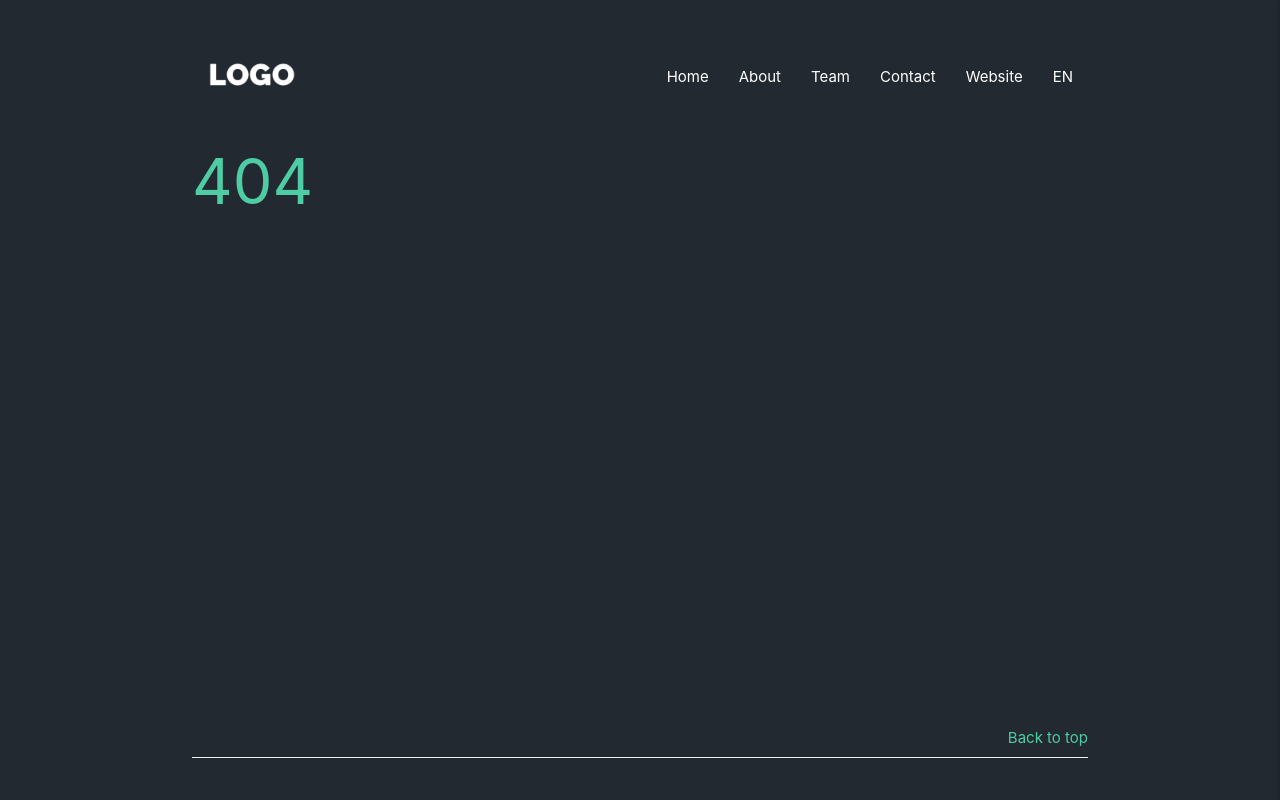
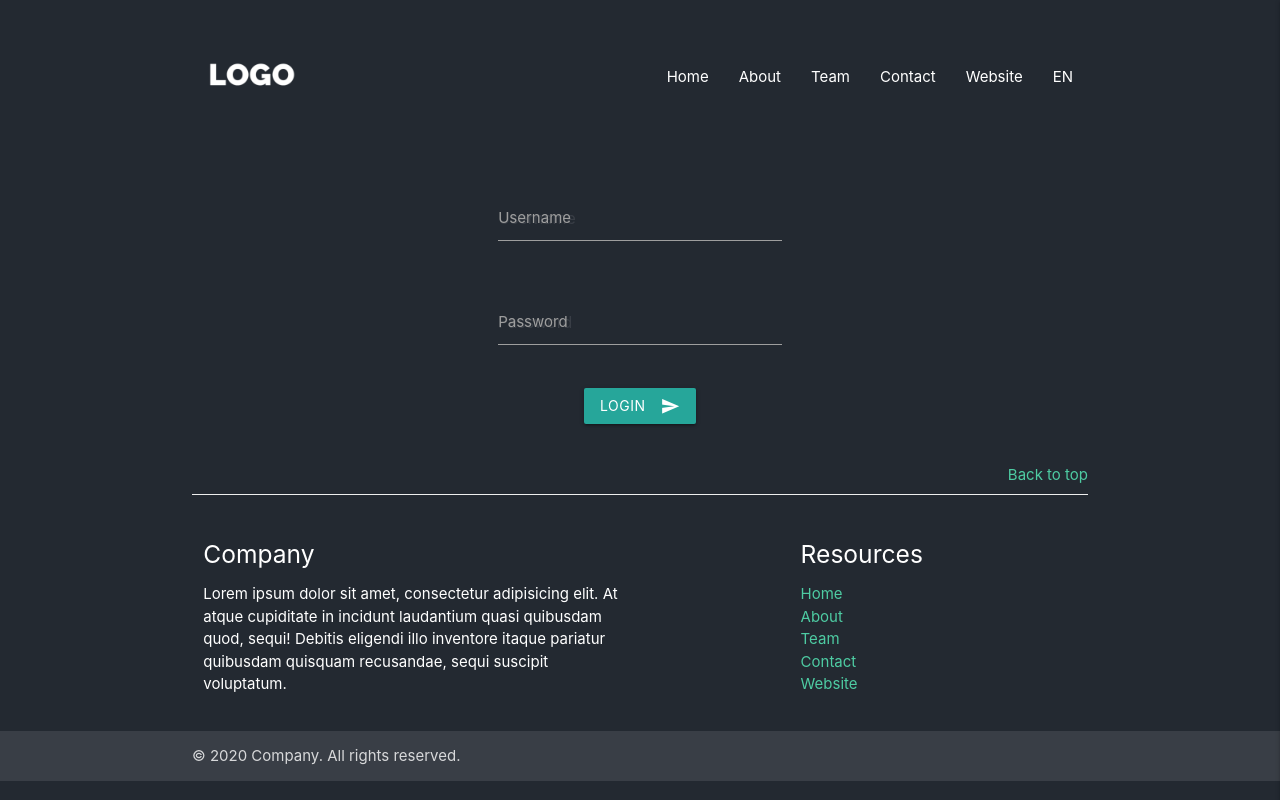
Before and after one commit to 7aske/rzp-blog, a React (Create React App) app: page /#/admin/login in a window 1280 px wide. Before the commit this address led to /#/404. Shown: the top 800 px of the page. Built offline with nearby package versions, Linux system fonts and the light colour scheme; no server answers.

Commit message:
login form

```diff
--- /dev/null
+++ b/src/pages/admin/login/LoginPage.css
@@ -0,0 +1,9 @@
+#login-page {
+  padding-top: 5em;
+}
+
+@media screen and (max-width: 900px) {
+  #login-page {
+    padding-top: 2em;
+  }
+}
--- /dev/null
+++ b/src/pages/admin/login/LoginPage.scss
@@ -0,0 +1,9 @@
+#login-page {
+	padding-top: 5em;
+}
+
+@media screen and (max-width: 900px) {
+	#login-page {
+		padding-top: 2em;
+	}
+}
--- /dev/null
+++ b/src/pages/admin/login/LoginPage.tsx
@@ -0,0 +1,33 @@
+import * as React from "react";
+import { backendUrl } from "../../../globals";
+import "./LoginPage.css"
+
+export const LoginPage = () => {
+	return (
+		<div id="login-page" className="container">
+			<form className="col s12"  method="post" action={backendUrl + "/auth/login"}>
+				<div className="row">
+					<div className="col s12 m3 l3 xl4"/>
+					<div className="input-field col s12 m6 l6 xl4">
+						<input placeholder="Username" id="username" type="text"/>
+						<label htmlFor="username">Username</label>
+					</div>
+				</div>
+				<div className="row">
+					<div className="col s12 m3 l3 xl4"/>
+					<div className="input-field col s12 m6 l6 xl4">
+						<input placeholder="Password" id="password" type="password"/>
+						<label htmlFor="password">Password</label>
+					</div>
+				</div>
+				<div className="row">
+					<div className="col s12 center">
+						<button className="btn waves-effect waves-light" type="submit" name="action">Login
+							<i className="material-icons right">send</i>
+						</button>
+					</div>
+				</div>
+			</form>
+		</div>
+	);
+};
--- a/src/router/Router.tsx
+++ b/src/router/Router.tsx
@@ -1,5 +1,6 @@
 import * as React from "react";
 import { Route, Switch } from "react-router-dom";
+import { LoginPage } from "../pages/admin/login/LoginPage";
 import { Error404 } from "../pages/errors/Error404";
 import { IndexPage } from "../pages/index/IndexPage";
 import { PostPage } from "../pages/post/PostPage";
@@ -8,6 +9,7 @@ export const Router = () => {
 	return (
 		<Switch>
 			<Route exact path="/" component={IndexPage} />
+			<Route exact path="/admin/login" component={LoginPage} />
 			<Route exact path="/404" component={Error404} />
 			<Route path="/:slug" component={PostPage} />
 		</Switch>
```
